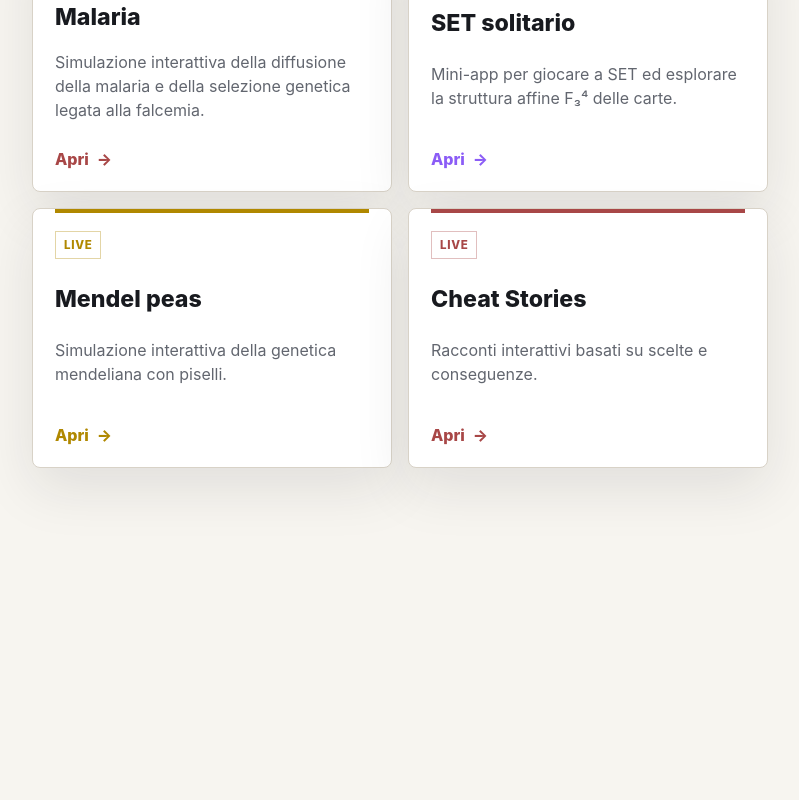
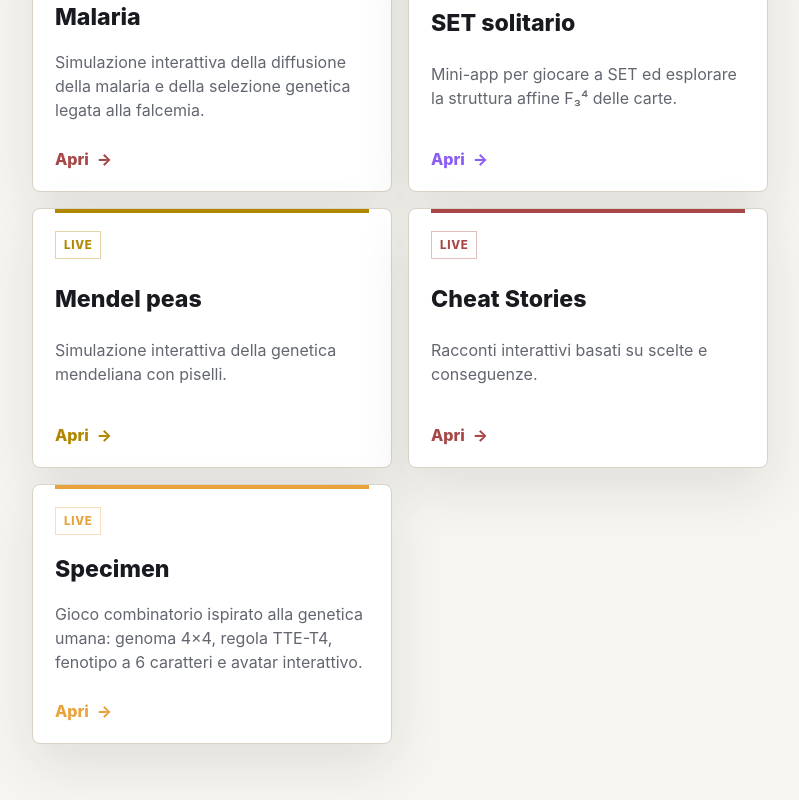
Before and after one commit to bennibeni/links-page, a Next.js app: page / in a window 1280 px wide. Shown: the part 614-1414 px from the top of the page, without its empty margins (92-891 px from the left). Before the commit the page ends 1154 px from the top, so only its background shows below. Built offline with nearby package versions, Linux system fonts and the light colour scheme.

Commit message:
feat: add Specimen to projects

```diff
--- a/app/globals.css
+++ b/app/globals.css
@@ -137,6 +137,10 @@ a {
   --accent: var(--red);
 }
 
+.accent-amber {
+  --accent: #e8a33d;
+}
+
 .status {
   align-self: start;
   border: 1px solid color-mix(in srgb, var(--accent), white 65%);
--- a/app/page.js
+++ b/app/page.js
@@ -46,6 +46,14 @@ const projects = [
     status: "Live",
     accent: "red",
   },
+  {
+    name: "Specimen",
+    description:
+      "Gioco combinatorio ispirato alla genetica umana: genoma 4×4, regola TTE-T4, fenotipo a 6 caratteri e avatar interattivo.",
+    href: "https://specimen-t3oh.vercel.app/",
+    status: "Live",
+    accent: "amber",
+  },
 ];
 
 // Ricordarsi di aggiornare la lista dei colori in app/globals.css se si aggiungono nuovi progetti con accenti diversi.
```
Also changed, not shown: 1 other file (tests, documents, lock files or other folders).
